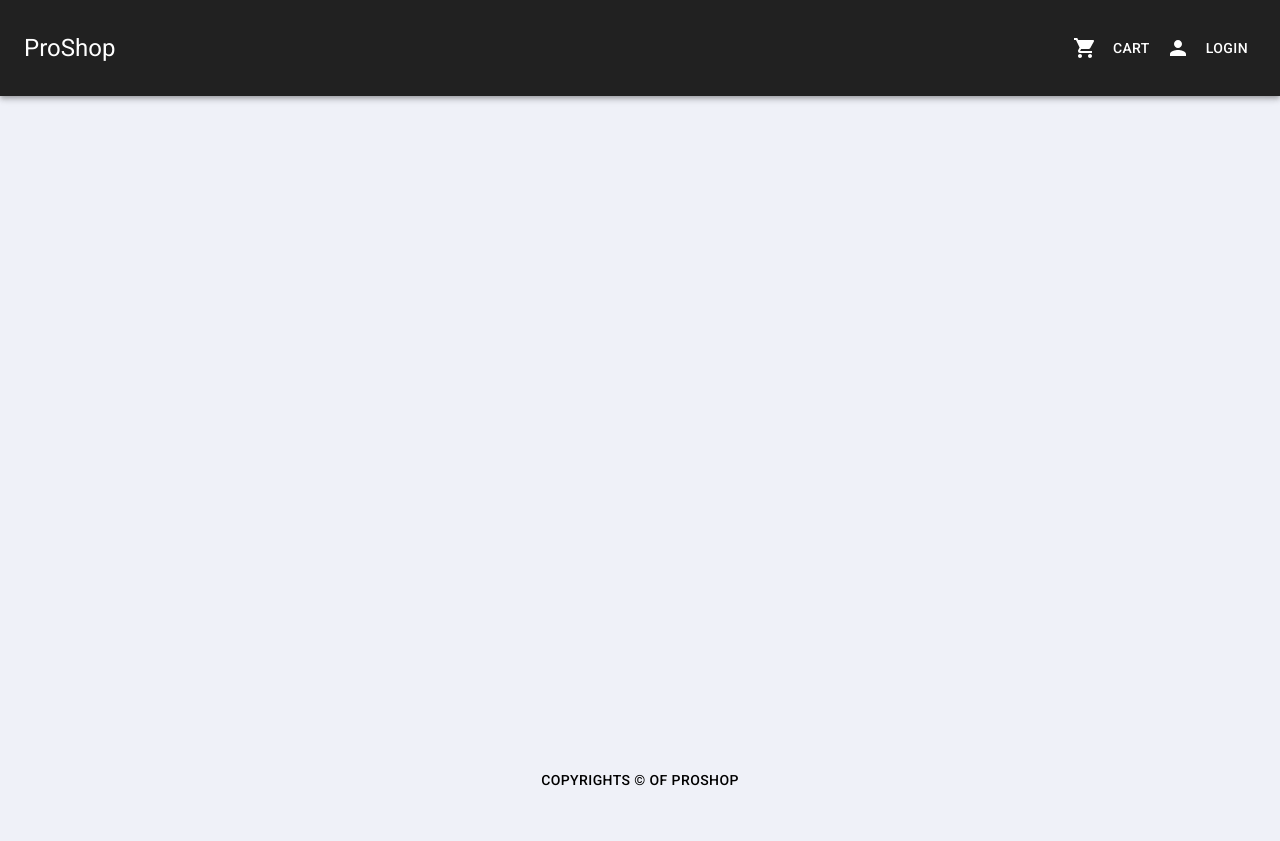
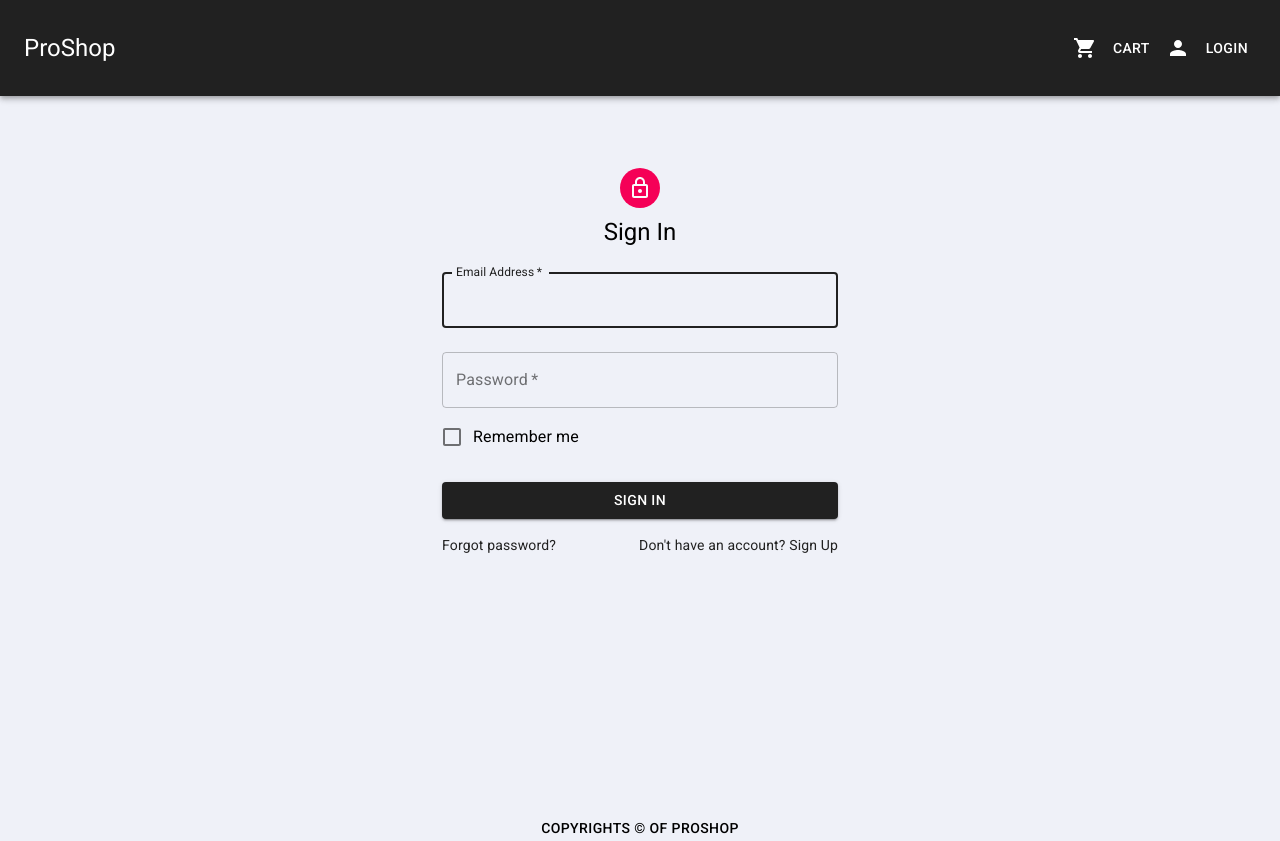
Before and after one commit to omardeangelis/proshop, a React (Create React App) app in the folder frontend/: page /login in a window 1280 px wide. Before the commit the page ends 800 px from the top, so only its background shows below. Built offline with nearby package versions, Linux system fonts and the light colour scheme.

Commit message:
login route and request

```diff
--- a/frontend/src/App.js
+++ b/frontend/src/App.js
@@ -3,6 +3,7 @@ import Footer from "./components/Footer";
 import HomeScreen from "./screen/HomeScreen";
 import ProductScreen from "./screen/ProductScreen";
 import CartScreen from "./screen/CartScreen";
+import LoginScreen from "./screen/LoginScreen";
 import Container from "@material-ui/core/Container";
 import { BrowserRouter as Router, Route, Switch } from "react-router-dom";
 
@@ -16,6 +17,7 @@ function App() {
             <Route path="/" exact component={HomeScreen} />
             <Route path="/product/:id" exact component={ProductScreen} />
             <Route path="/cart/:id?" exact component={CartScreen} />
+            <Route path="/login" exact component={LoginScreen} />
           </Switch>
         </Container>
       </main>
--- /dev/null
+++ b/frontend/src/reducers/actions/loginActions.js
@@ -0,0 +1,44 @@
+import axios from "axios";
+import {
+  LOGIN_REQUEST_FAILED,
+  LOGIN_REQUEST_STARTED,
+  LOGIN_REQUEST_SUCCESS,
+  NEW_LOGIN_ATTEMPT,
+  USER_LOGOUT_REQUEST,
+} from "../constants/loginConstants";
+
+export const tryLoginUser = (email, password) => async (dispatch) => {
+  dispatch({ type: LOGIN_REQUEST_STARTED });
+
+  try {
+    const { data } = await axios.post(
+      "/api/auth/login",
+      {
+        email,
+        password,
+      },
+      {
+        headers: {
+          "Content-Type": "application/json",
+        },
+      }
+    );
+    dispatch({ type: LOGIN_REQUEST_SUCCESS });
+    console.log(data);
+    localStorage.setItem("isLogin", "true");
+  } catch (error) {
+    dispatch({
+      type: LOGIN_REQUEST_FAILED,
+      payload: error.response.data.error,
+    });
+  }
+};
+
+export const newLoginAttempt = () => async (dispatch) => {
+  dispatch({ type: NEW_LOGIN_ATTEMPT });
+};
+
+export const userLogout = () => async (dispatch) => {
+  dispatch({ type: USER_LOGOUT_REQUEST });
+  localStorage.removeItem("isLogin");
+};
--- /dev/null
+++ b/frontend/src/reducers/constants/loginConstants.js
@@ -0,0 +1,5 @@
+export const LOGIN_REQUEST_STARTED = "LOGIN_REQUEST_STARTED";
+export const LOGIN_REQUEST_SUCCESS = "LOGIN_REQUEST_SUCCESS";
+export const LOGIN_REQUEST_FAILED = "LOGIN_REQUEST_FAILED";
+export const USER_LOGOUT_REQUEST = "USER_LOGOUT_REQUEST";
+export const NEW_LOGIN_ATTEMPT = "NEW_LOGIN_ATTEMPT";
--- /dev/null
+++ b/frontend/src/reducers/loginReducer.js
@@ -0,0 +1,24 @@
+import {
+  LOGIN_REQUEST_FAILED,
+  LOGIN_REQUEST_STARTED,
+  LOGIN_REQUEST_SUCCESS,
+  NEW_LOGIN_ATTEMPT,
+  USER_LOGOUT_REQUEST,
+} from "./constants/loginConstants";
+
+export const loginReducer = (state = {}, action) => {
+  switch (action.type) {
+    case LOGIN_REQUEST_STARTED:
+      return { isLoading: true };
+    case LOGIN_REQUEST_SUCCESS:
+      return { isLoading: false, isLogin: true, error: false };
+    case LOGIN_REQUEST_FAILED:
+      return { isLoading: false, error: action.payload };
+    case NEW_LOGIN_ATTEMPT:
+      return { isLoading: false, error: false };
+    case USER_LOGOUT_REQUEST:
+      return { isLogin: false };
+    default:
+      return state;
+  }
+};
--- a/frontend/src/screen/HomeScreen.js
+++ b/frontend/src/screen/HomeScreen.js
@@ -50,7 +50,6 @@ const HomeScreen = () => {
               );
             })
           : Array.from(new Array(6)).map((_, index) => {
-              console.log("skeleton");
               return (
                 <Grid key={index} item xs={12} sm={6} md={4} lg={3}>
                   <Skeleton variant="rect" height={350} />
--- /dev/null
+++ b/frontend/src/screen/LoginScreen.js
@@ -0,0 +1,230 @@
+import React, { useState, useEffect } from "react";
+import { useSelector, useDispatch } from "react-redux";
+import {
+  tryLoginUser,
+  userLogout,
+  newLoginAttempt,
+} from "../reducers/actions/loginActions";
+// import { Link as RouterLink } from "react-router-dom";
+//Material UI Import
+import Alert from "@material-ui/lab/Alert";
+import Avatar from "@material-ui/core/Avatar";
+import Button from "@material-ui/core/Button";
+import TextField from "@material-ui/core/TextField";
+import FormControlLabel from "@material-ui/core/FormControlLabel";
+import Checkbox from "@material-ui/core/Checkbox";
+import Link from "@material-ui/core/Link";
+import Grid from "@material-ui/core/Grid";
+import LockOutlinedIcon from "@material-ui/icons/LockOutlined";
+import Typography from "@material-ui/core/Typography";
+import { makeStyles } from "@material-ui/core/styles";
+import Container from "@material-ui/core/Container";
+
+const useStyles = makeStyles((theme) => ({
+  paper: {
+    marginTop: theme.spacing(8),
+    display: "flex",
+    flexDirection: "column",
+    alignItems: "center",
+  },
+  avatar: {
+    margin: theme.spacing(1),
+    backgroundColor: theme.palette.secondary.main,
+  },
+  form: {
+    width: "100%", // Fix IE 11 issue.
+    marginTop: theme.spacing(1),
+  },
+  submit: {
+    margin: theme.spacing(3, 0, 2),
+  },
+  alert: {
+    marginTop: theme.spacing(2),
+  },
+}));
+
+const LoginScreen = () => {
+  const dispatch = useDispatch();
+
+  //Global App State
+  const { isLogin, error } = useSelector((state) => state.login);
+
+  //State per controllare input
+  const [inputState, setInputState] = useState({
+    name: "",
+    email: "",
+    password: "",
+  });
+
+  //State per gestire utente
+  const [isRegister, setIsRegister] = useState(true);
+
+  //Material Ui Styled Classes
+  const classes = useStyles();
+
+  //Modifica dei valori all'interno degli input
+  const handleChange = (e) => {
+    if (error) {
+      dispatch(newLoginAttempt());
+    }
+    const { name, value } = e.target;
+    setInputState({ ...inputState, [name]: value });
+  };
+
+  //Gestisce l'invio del form
+  const handleSubmit = (e) => {
+    e.preventDefault();
+    const cleanInput = { ...inputState };
+
+    for (const [key, value] of Object.entries(cleanInput)) {
+      if (!value) {
+        delete cleanInput[key];
+      }
+    }
+
+    setInputState({
+      name: "",
+      email: "",
+      password: "",
+    });
+
+    if (isRegister) {
+      dispatch(tryLoginUser(...Object.values(cleanInput)));
+    }
+  };
+
+  useEffect(() => {
+    if (error) {
+      const timer = setTimeout(() => {
+        dispatch(newLoginAttempt());
+      }, 3000);
+      return () => clearTimeout(timer);
+    }
+  }, [error, dispatch]);
+
+  if (isLogin) {
+    return (
+      <Container component="main" maxWidth="xs">
+        <div className={classes.paper}>
+          <div className={classes.form}>
+            <Button
+              fullWidth
+              variant="contained"
+              color="primary"
+              className={classes.submit}
+              onClick={() => dispatch(userLogout())}
+            >
+              Logout
+            </Button>
+          </div>
+        </div>
+      </Container>
+    );
+  }
+  return (
+    <Container component="main" maxWidth="xs">
+      <div className={classes.paper}>
+        <Avatar className={classes.avatar}>
+          <LockOutlinedIcon />
+        </Avatar>
+        <Typography component="h1" variant="h5">
+          {isRegister ? "Sign In" : "Sign Up"}
+        </Typography>
+        <form className={classes.form} onSubmit={handleSubmit}>
+          {!isRegister && (
+            <TextField
+              variant="outlined"
+              margin="normal"
+              required
+              fullWidth
+              id="name"
+              label="Il Tuo Nome"
+              name="name"
+              value={inputState.name}
+              onChange={handleChange}
+              autoComplete="name"
+            />
+          )}
+          <TextField
+            variant="outlined"
+            margin="normal"
+            required
+            fullWidth
+            id="email"
+            label="Email Address"
+            name="email"
+            autoComplete="email"
+            value={inputState.email}
+            onChange={handleChange}
+            autoFocus
+          />
+          <TextField
+            variant="outlined"
+            margin="normal"
+            required
+            fullWidth
+            name="password"
+            label="Password"
+            type="password"
+            id="password"
+            autoComplete="current-password"
+            value={inputState.password}
+            onChange={handleChange}
+          />
+          <FormControlLabel
+            control={<Checkbox value="remember" color="primary" />}
+            label="Remember me"
+          />
+
+          <Button
+            type="submit"
+            fullWidth
+            variant="contained"
+            color="primary"
+            className={classes.submit}
+          >
+            {isRegister ? "Sign in" : "Sign up"}
+          </Button>
+
+          <Grid container>
+            <Grid item xs>
+              <Link href="#" variant="body2">
+                Forgot password?
+              </Link>
+            </Grid>
+            <Grid item>
+              {isRegister ? (
+                <Link
+                  href="#"
+                  variant="body2"
+                  onClick={() => setIsRegister(false)}
+                >
+                  {"Don't have an account? Sign Up"}
+                </Link>
+              ) : (
+                <Link
+                  href="#"
+                  variant="body2"
+                  onClick={() => setIsRegister(true)}
+                >
+                  {"Hai già un account? Sign In"}
+                </Link>
+              )}
+            </Grid>
+          </Grid>
+          {error && (
+            <Alert
+              variant="outlined"
+              severity="error"
+              className={classes.alert}
+            >
+              {error}
+            </Alert>
+          )}
+        </form>
+      </div>
+    </Container>
+  );
+};
+
+export default LoginScreen;
--- a/frontend/src/store.js
+++ b/frontend/src/store.js
@@ -3,18 +3,25 @@ import thunk from "redux-thunk";
 import { composeWithDevTools } from "redux-devtools-extension";
 import { productListReducer } from "./reducers/productReducers";
 import { cartReducer } from "./reducers/cartReducer";
+import { loginReducer } from "./reducers/loginReducer";
 
 const reducer = combineReducers({
   productList: productListReducer,
   cart: cartReducer,
+  login: loginReducer,
 });
 
 const cartItemsFromStorage = localStorage.getItem("cartItems")
   ? JSON.parse(localStorage.getItem("cartItems"))
   : [];
 
+const userIsLogged = localStorage.getItem("isLogin")
+  ? JSON.parse(localStorage.getItem("isLogin"))
+  : false;
+
 const initialState = {
   cart: { cartItems: cartItemsFromStorage },
+  login: { isLogin: userIsLogged },
 };
 
 const middleware = [thunk];
```
